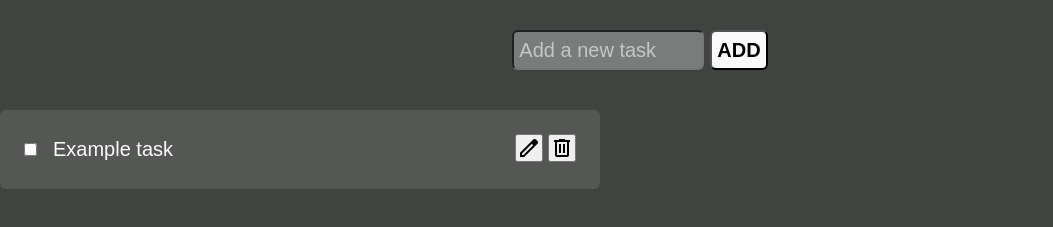
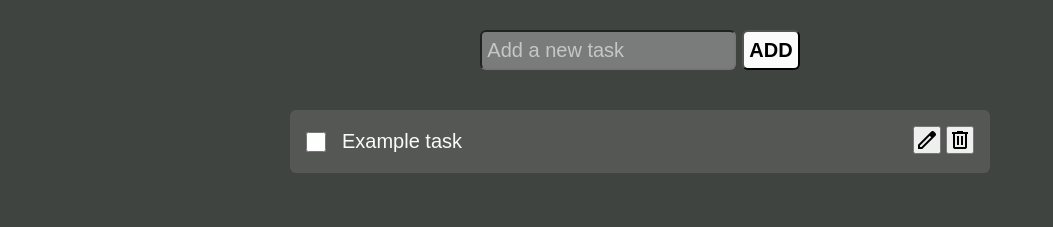
Before and after one commit to zuzanna-orzechowska/todo-list, a plain HTML site: page index.html in a window 1280 px wide. Shown: the part 137-364 px from the top of the page, without its empty margins (0-1053 px from the left). Drawn offline with nearby package versions, Linux system fonts and the light colour scheme.

Commit message:
css done finally

```diff
--- a/index.html
+++ b/index.html
@@ -23,7 +23,7 @@
                 <input type="checkbox">
                 <input type="text" value="Example task" disabled>
                 <div class="actions">
-                    <button class="material-symbols-outlined edit-button">edit</button>  <!--TUTAJ COŚ NIE DZIAŁA Z TĄ ICONA OGARNĄĆ TO! filmik na 5:20 -->
+                    <button class="material-symbols-outlined edit-button">edit</button>
                     <button class="material-symbols-outlined delete-button">delete</button>
                 </div>
             </div>
--- a/style.css
+++ b/style.css
@@ -32,7 +32,7 @@ form {
 }
 
 form input:not([type="submit"]) {
-    width: clamp(10vw, 15vw, 20vw);
+    width: clamp(15vw, 20vw, 25vw);
     margin-right: 6px;
     background-color: #797c7a;
     color: #fbfbfb;
@@ -77,14 +77,13 @@ form input {
     cursor: pointer;
 }
 
-.item {                 /*TUTAJ NIE MOGĘ TEGO NA ŚRODKU USTAWIĆ */
+.item {
     display: flex;
     justify-content: space-between;
     align-items: center;
-    padding: 1.5rem;
+    padding: 1rem;
     border-radius: 6px;
     background-color: #555755;
-    max-width: 600px;
     margin-top: 5vh;
 }
 
@@ -111,3 +110,20 @@ form input {
     opacity: 0.5;
     text-decoration: line-through;
 }
+
+input[type="checkbox"] {
+    width: 20px;
+    height: 20px;
+    background-color: #fbfbfb;
+}
+
+#todo-list {
+    width: 100%;
+    max-width: 700px;
+}
+
+main {
+    display: flex;
+    justify-content: center;
+/* min-height: 100vh */
+}
```
